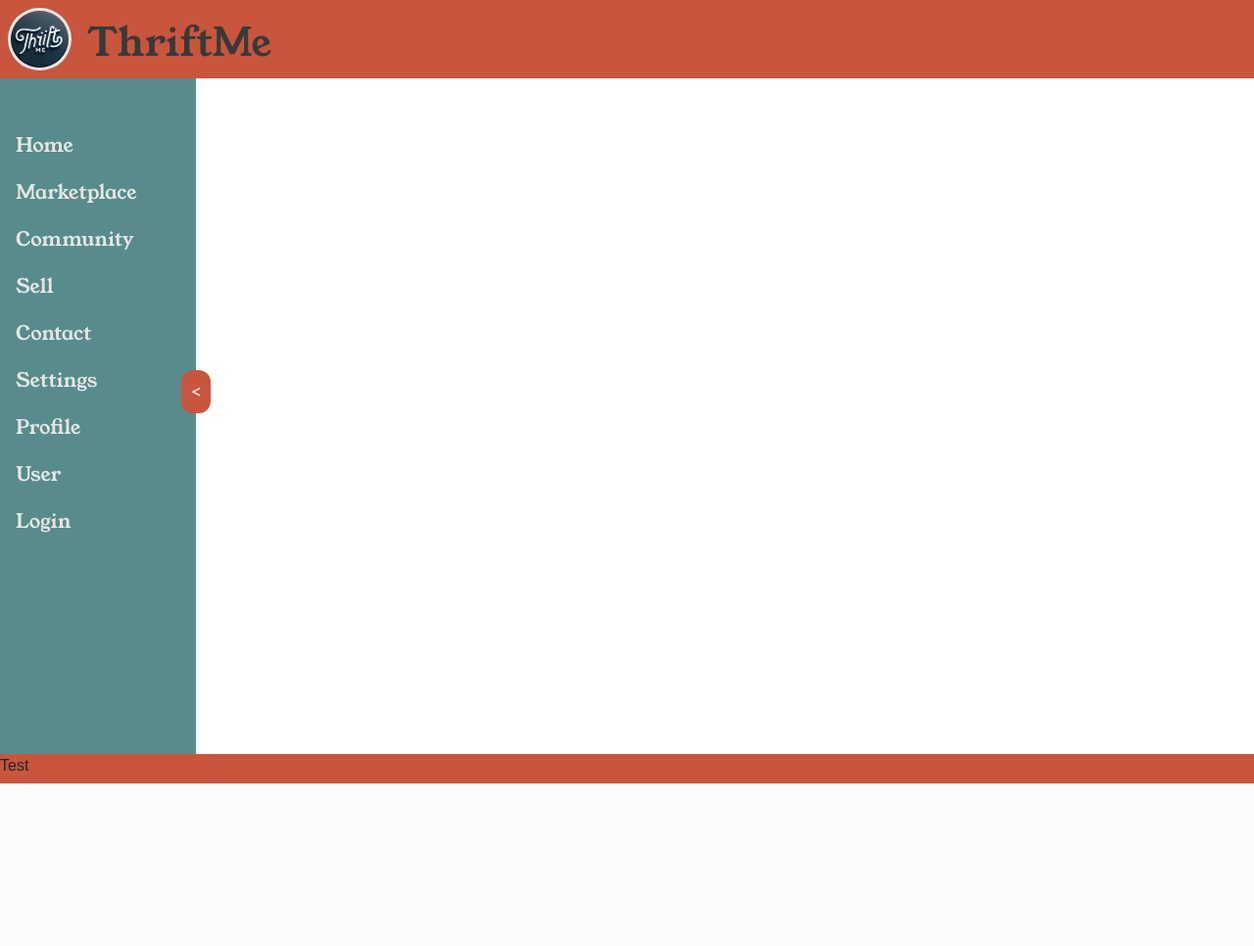
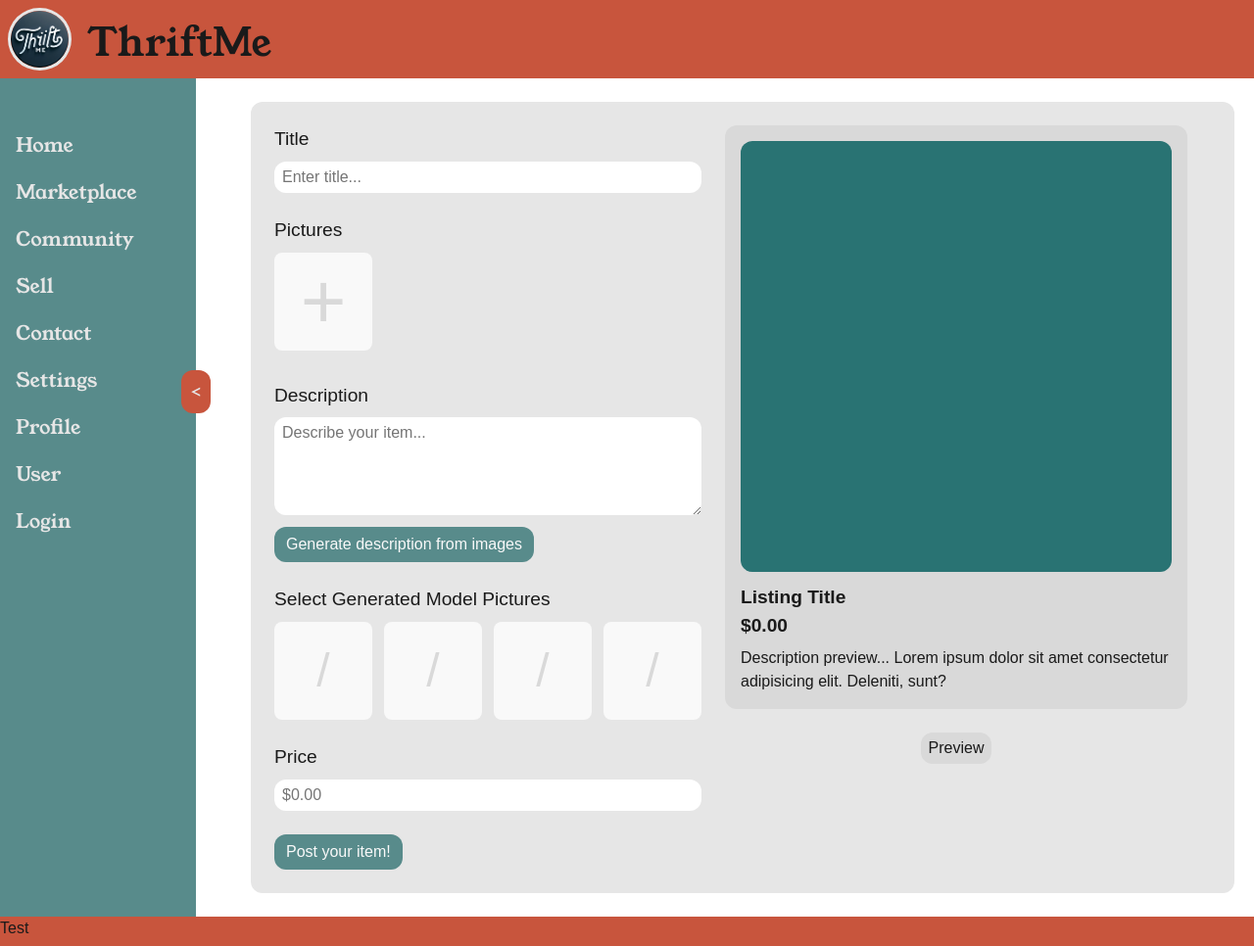
Before and after one commit to RileyRetzloff/ThriftMe, a Flask app: page /sell in a window 1280 px wide. Shown: the whole page at 98% size. Before the commit the page ends 800 px from the top, so only its background shows below. Run offline with Flask 3, Linux system fonts and the light colour scheme; some libraries are stand-ins or nearby versions; some web fonts are replaced.

Commit message:
'Sell' page v1.0 complete (#21)
* Implemented much of the functionality of the Sell page. Also added a shit ton of new variables (font sizes, border radius, margin, padding, some extra colors) to main.css for everyone's styling needs. Also defined a few basic button classes in main.css directly under the root variables.

* Cleaned a few things up

* Cleaned up some more

* Added config.py and models.py for database configuration and setup

* Removed crypt import on sell_routes.py. Not really sure how it got there in the first place lmao.

```diff
--- a/app/models.py
+++ b/app/models.py
@@ -0,0 +1,4 @@
+from . import db
+
+class Listing(db.Model):
+    __tablename__ = 'listing'
--- a/app/routes/sell_routes.py
+++ b/app/routes/sell_routes.py
@@ -2,6 +2,6 @@ from flask import Blueprint, render_template, request, redirect, url_for
 
 sell = Blueprint('sell', __name__)
 
-@sell.route('/sell')
+@sell.route('/sell', methods=["GET", "POST"])
 def create_listing():
     return render_template('sell.html')
--- a/app/static/css/main.css
+++ b/app/static/css/main.css
@@ -4,12 +4,66 @@
     --primary-color: #C8553D;
     --secondary-color-light: #588B8B;
     --secondary-color-dark: #297373;
-    --text-dark: #39393A;
+    --text-dark: #1A1A1A;
     --text-light: #E6E6E6;
+    --background-white: #F9F9F9;
     --background-gray-light: #E6E6E6;
     --background-gray-dark: #D9D9D9;
     --button-Tangerine: #F28F3B;
     --button-Jet: #39393A;
+
+    /* Measurements */
+    /* Font Size */
+    --font-sm: 0.75rem;
+    --font-mdsm: 0.9rem;
+    --font-mdlg: 1.2rem;
+    --fontlg: 1.5rem;
+    --fontxl: 2rem;
+    /* Radius */
+    --radius-sm: 8px;
+    --radius-md: 12px;
+    --radius-lg: 16px;
+    /* Margin */
+    --margin-xs: 6px;
+    --margin-sm: 12px;
+    --margin-mdsm: 18px;
+    --margin-md: 24px;
+    --margin-mdlg: 30px;
+    --margin-lg: 36px;
+    --margin-xl: 48px;
+    /* Padding */
+    --padding-xs: 2px;
+    --padding-sm: 4px;
+    --padding-mdsm: 6px;
+    --padding-md: 8px;
+    --padding-mdlg: 12px;
+    --padding-lg: 16px;
+    --padding-xl: 24px;
+}
+
+/* BUTTONS */
+button {
+    border: none;
+    border-radius: var(--radius-md);
+    padding: var(--padding-mdsm) var(--padding-mdlg);
+    cursor: pointer;
+}
+
+.button-primary {
+    background-color: var(--primary-color);
+}
+
+.button-secondary {
+    background-color: var(--secondary-color-light);
+    color: var(--background-white);
+}
+
+.button-light {
+    background-color: var(--background-gray-light);
+}
+
+.button-dark {
+    background-color: var(--text-dark);
 }
 
 /* HIDE SCROLLBAR */
@@ -27,6 +81,7 @@ body {
         "sidebar main"
         "footer footer";
     font-family: "Signika Negative", sans-serif;
+    color: var(--text-dark);
 }
 
 /* HEADER */
@@ -74,7 +129,8 @@ body {
 /* Sidebar toggle button */
 .sidebar-toggle {
     position: absolute;
-    left: 185px; /* Adjust as needed */
+    left: 185px;
+    /* Adjust as needed */
     top: 50%;
     transform: translateY(-50%);
     border: none;
@@ -123,10 +179,11 @@ body {
 }
 
 /*Custom button1 that is tangerine color feel free to adjust as needed*/
-.custom-button1{
+.custom-button1 {
 
     /* Set the desired background color */
-        background-color: var(--button-Tangerine); /* Replace with your preferred color code */
+    background-color: var(--button-Tangerine);
+    /* Replace with your preferred color code */
 
 
     color: white;
@@ -141,10 +198,11 @@ body {
 
 /*Custom button2 that is tangerine color feel free to adjust as needed*/
 
-.custom-button2{
+.custom-button2 {
 
     /* Set the desired background color */
-    background-color: var(--button-Jet); /* Replace with your preferred color code */
+    background-color: var(--button-Jet);
+    /* Replace with your preferred color code */
 
 
     color: white;
@@ -156,3 +214,45 @@ body {
 
     font-size: 14px;
 }
+
+/* Listing Card */
+.listing-card {
+    display: flex;
+    flex-direction: column;
+    width: 264px;
+    border-radius: var(--radius-md);
+    background-color: var(--background-gray-dark);
+    margin: var(--margin-md);
+    padding: var(--padding-mdlg);
+}
+
+.listing-card-image-container {
+    height: 240px;
+    width: 240px;
+    background-color: var(--secondary-color-dark);
+    border-radius: var(--radius-md);
+    margin-bottom: var(--margin-sm);
+    overflow: hidden;
+}
+
+.listing-card-image {
+    width: 100%;
+    height: 100%;
+    object-fit: cover;
+    object-position: center;
+    border-radius: var(--radius-md);
+}
+
+.listing-card-title {
+    font-weight: bold;
+    font-size: var(--font-mdlg);
+}
+
+.listing-card-price {
+    font-weight: bold;
+    font-size: var(--font-mdlg);
+}
+
+.listing-card-description {
+    margin-top: var(--margin-xs);
+}
--- a/app/static/css/sell.css
+++ b/app/static/css/sell.css
@@ -0,0 +1,206 @@
+/* VARIABLES */
+:root {
+    /* Colors */
+    --primary-color: #C8553D;
+    --secondary-color-light: #588B8B;
+    --secondary-color-dark: #297373;
+    --text-dark: #1A1A1A;
+    --text-light: #E6E6E6;
+    --background-white: #F9F9F9;
+    --background-gray-light: #E6E6E6;
+    --background-gray-dark: #D9D9D9;
+    --button-Tangerine: #F28F3B;
+    --button-Jet: #39393A;
+
+    /* Measurements */
+    /* Font Size */
+    --font-sm: 0.75rem;
+    --font-mdsm: 0.9rem;
+    --font-mdlg: 1.2rem;
+    --fontlg: 1.5rem;
+    --fontxl: 2rem;
+    /* Radius */
+    --radius-sm: 8px;
+    --radius-md: 12px;
+    --radius-lg: 16px;
+    /* Margin */
+    --margin-xs: 6px;
+    --margin-sm: 12px;
+    --margin-mdsm: 18px;
+    --margin-md: 24px;
+    --margin-mdlg: 30px;
+    --margin-lg: 36px;
+    --margin-xl: 48px;
+    /* Padding */
+    --padding-xs: 2px;
+    --padding-sm: 4px;
+    --padding-mdsm: 6px;
+    --padding-md: 8px;
+    --padding-mdlg: 12px;
+    --padding-lg: 16px;
+    --padding-xl: 24px;
+}
+
+/* Sell container */
+.sell-container {
+    display: flex;
+    background-color: var(--background-gray-light);
+    border-radius: var(--radius-md);
+    padding: var(--padding-xl);
+    margin: var(--margin-md);
+}
+
+/* Sell form container */
+.sell-form-container {
+    height: 100%;
+    width: 100%;
+    display: flex;
+}
+
+/* Sell form */
+#sell-form {
+    width: 100%;
+}
+
+.sell-form-container label,
+.sell-form-container input,
+.sell-form-container textarea,
+.sell-form-container button {
+    display: block;
+}
+
+.sell-form-container label {
+    font-size: var(--font-mdlg);
+}
+
+#upload-pictures-container {
+    display: flex;
+    flex-direction: row;
+}
+
+#upload-pictures {
+    display: none;
+}
+
+#upload-pictures-styled {
+    width: 100px;
+    height: 100px;
+    background-color: var(--background-white);
+    border-radius: var(--radius-sm);
+    cursor: pointer;
+    text-align: center;
+    line-height: 100px;
+    font-size: 5rem;
+    color: var(--background-gray-dark);
+}
+
+#image-preview-container {
+    display: flex;
+    flex-direction: row;
+}
+
+.thumb {
+    height: 100px;
+    border: 3px solid var(--secondary-color-light);
+    border-radius: var(--radius-sm);
+    margin: 0 var(--margin-sm);
+}
+
+#listing-title,
+#item-description,
+#price {
+    width: 100%;
+    max-width: 800px;
+    border: none;
+    border-radius: var(--radius-md);
+    padding: var(--padding-sm) var(--padding-md);
+}
+
+#item-description {
+    height: 100px;
+    margin-bottom: var(--margin-sm);
+}
+
+#listing-title,
+#upload-pictures-container,
+#generate-description,
+.generated-images,
+#price {
+    margin-bottom: var(--margin-md);
+}
+
+.generated-images {
+    display: flex;
+    gap: var(--margin-sm);
+}
+
+.image-placeholder {
+    display: flex;
+    align-items: center;
+    justify-content: center;
+    width: 100px;
+    height: 100px;
+    background-color: var(--background-white);
+    border-radius: var(--radius-sm);
+    color: var(--background-gray-dark);
+    font-size: 3rem;
+}
+
+/* Preview container */
+.sell-preview-container {
+    display: flex;
+    flex-direction: column;
+    align-items: center;
+}
+
+.listing-card {
+    display: flex;
+    flex-direction: column;
+    width: 472px;
+    border-radius: var(--radius-md);
+    background-color: var(--background-gray-dark);
+    margin: 0 var(--margin-md);
+    padding: var(--padding-lg);
+}
+
+.listing-image-preview {
+    height: 440px;
+    width: 440px;
+    background-color: var(--secondary-color-dark);
+    border-radius: var(--radius-md);
+    margin-bottom: var(--margin-sm);
+    overflow: hidden;
+}
+
+#listing-image-preview-img {
+    width: 100%;
+    height: 100%;
+    object-fit: cover;
+    object-position: center;
+    border-radius: var(--radius-md);
+}
+
+#listing-image-preview-img.hide {
+    display: none;
+}
+
+.listing-title-preview {
+    font-weight: bold;
+    font-size: var(--font-mdlg);
+}
+
+.listing-price-preview {
+    font-weight: bold;
+    font-size: var(--font-mdlg);
+}
+
+.listing-description-preview {
+    margin-top: var(--margin-xs);
+}
+
+#preview-header {
+    margin-top: var(--margin-md);
+    border-radius: var(--radius-md);
+    background-color: var(--background-gray-dark);
+    padding: var(--padding-sm) var(--padding-md);
+}
--- /dev/null
+++ b/app/static/scripts/sell.js
@@ -0,0 +1,75 @@
+document.addEventListener('DOMContentLoaded', function () {
+    // Function to update the preview
+    function updatePreview() {
+        // Get the values from the form elements
+        const title = document.getElementById('listing-title').value;
+        const price = document.getElementById('price').value;
+        const description = document.getElementById('item-description').value;
+
+        // Set the values in the preview elements
+        document.getElementById('listing-title-preview').textContent = title || 'Listing Title';
+        document.getElementById('listing-price-preview').textContent = price ? `$${price}` : '$0.00';
+        document.getElementById('listing-description-preview').textContent = description || 'Description preview...';
+    }
+
+    // Add event listeners to form fields
+    document.getElementById('listing-title').addEventListener('input', updatePreview);
+    document.getElementById('price').addEventListener('input', updatePreview);
+    document.getElementById('item-description').addEventListener('input', updatePreview);
+
+    // Optional: If you have a button to generate a description, you could implement its functionality as well
+    document.getElementById('generate-description').addEventListener('click', function () {
+        // Placeholder for description generation logic
+        const generatedDescription = 'Automatically generated description based on images...';
+        document.getElementById('item-description').value = generatedDescription;
+        updatePreview();
+    });
+});
+
+document.addEventListener('DOMContentLoaded', function () {
+    // Get the file input and the image preview container
+    const fileInput = document.getElementById('upload-pictures');
+    const imagePreviewContainer = document.getElementById('image-preview-container');
+    const listingPreviewImage = document.getElementById('listing-image-preview-img');
+
+    fileInput.addEventListener('change', function (event) {
+        // Clear out the previous images
+        imagePreviewContainer.innerHTML = '';
+
+        // Get the files from the input
+        const files = event.target.files;
+        let firstImageRendered = false;
+
+        // Loop through the FileList and render image files as thumbnails.
+        for (let i = 0; i < files.length; i++) {
+            const file = files[i];
+
+            // Only process image files.
+            if (!file.type.match('image.*')) {
+                continue;
+            }
+
+            const reader = new FileReader();
+
+            // Closure to capture the file information.
+            reader.onload = (function (theFile) {
+                return function (e) {
+                    // Render thumbnail.
+                    const span = document.createElement('span');
+                    span.innerHTML = `<img class="thumb" src="${e.target.result}" title="${escape(theFile.name)}"/>`;
+                    imagePreviewContainer.insertBefore(span, null);
+
+                    // If it's the first image and it hasn't been rendered in the preview yet
+                    if (!firstImageRendered) {
+                        listingPreviewImage.src = e.target.result; // Set the first image as the preview
+                        listingPreviewImage.classList.toggle('hide');
+                        firstImageRendered = true;
+                    }
+                };
+            })(file);
+
+            // Read in the image file as a data URL.
+            reader.readAsDataURL(file);
+        }
+    });
+});
--- a/app/templates/index.html
+++ b/app/templates/index.html
@@ -5,4 +5,5 @@
 {% endblock %}
 
 {% block content %}
+<h1>Home</h1>
 {% endblock %}
--- a/app/templates/sell.html
+++ b/app/templates/sell.html
@@ -2,7 +2,55 @@
 
 {% block head %}
 <link rel="stylesheet" href="../static/css/sell.css">
+<script src="../static/scripts/sell.js"></script>
 {% endblock %}
 
 {% block content %}
+<!-- Content container -->
+<div class="sell-container">
+    <!-- Form container -->
+    <div class="sell-form-container">
+        <!-- Form -->
+        <form id="sell-form" action="/">
+            <label for="listing-title">Title</label>
+            <input type="text" id="listing-title" name="listing-title" placeholder="Enter title...">
+
+            <label for="upload-pictures">Pictures</label>
+            <input type="file" id="upload-pictures" name="upload-pictures" multiple>
+            <div id="upload-pictures-container">
+                <label for="upload-pictures" id="upload-pictures-styled">+</label>
+                <div id="image-preview-container"></div>
+            </div>
+
+            <label for="item-description">Description</label>
+            <textarea id="item-description" name="item-description" placeholder="Describe your item..."></textarea>
+            <button type="button" id="generate-description" class="button button-secondary">Generate description from images</button>
+
+            <label>Select Generated Model Pictures</label>
+            <div class="generated-images">
+                <!-- Add JavaScript code to populate this section with images -->
+                <div class="image-placeholder">/</div>
+                <div class="image-placeholder">/</div>
+                <div class="image-placeholder">/</div>
+                <div class="image-placeholder">/</div>
+            </div>
+
+            <label for="price">Price</label>
+            <input type="text" id="price" name="price" placeholder="$0.00">
+
+            <button type="submit" class="button button-secondary">Post your item!</button>
+        </form>
+    </div>
+    <div class="sell-preview-container">
+        <div class="listing-card">
+            <div id="listing-image-preview" class="listing-image-preview"><img src="" alt="" id="listing-image-preview-img" class="hide"></div>
+            <div id="listing-title-preview" class="listing-title-preview">Listing Title</div>
+            <div id="listing-price-preview" class="listing-price-preview">$0.00</div>
+            <div id="listing-description-preview" class="listing-description-preview">Description preview... Lorem ipsum dolor sit amet consectetur adipisicing elit. Deleniti, sunt?</div>
+        </div>
+        <div id="preview-header">
+            Preview
+        </div>
+    </div>
+</div>
 {% endblock %}
--- a/app/templates/template.html
+++ b/app/templates/template.html
@@ -43,7 +43,7 @@
     </div>
 
     <!-- Main Wrapper -->
-    <div class="main-wrapper mt-5">
+    <div class="main-wrapper">
         {% block content %}
         {% endblock %}
     </div>
--- a/app/templates/user.html
+++ b/app/templates/user.html
@@ -1,5 +1,10 @@
 <!-- USER PAGE -->
 {% extends "template.html" %}
+
+{% block head %}
+<!-- <link rel="stylesheet" href="../static/css/<YOUR STYLESHEET HERE>"> -->
+{% endblock %}
+
 {% block content %}
 </head>
 <body>
```
Also changed, not shown: app/config.py (+12 -0 lines), app/templates/__listing-card__.html (added, +17 -0 lines), app/routes/index_routes.py (line endings or trailing spaces), css/main.css (added), templates/contact.html (deleted), templates/index.html (deleted), templates/marketplace.html (deleted), templates/profile.html (deleted), templates/settings.html (added), templates/template.html (deleted). Lines whose indentation alone changed are shown as unchanged.
